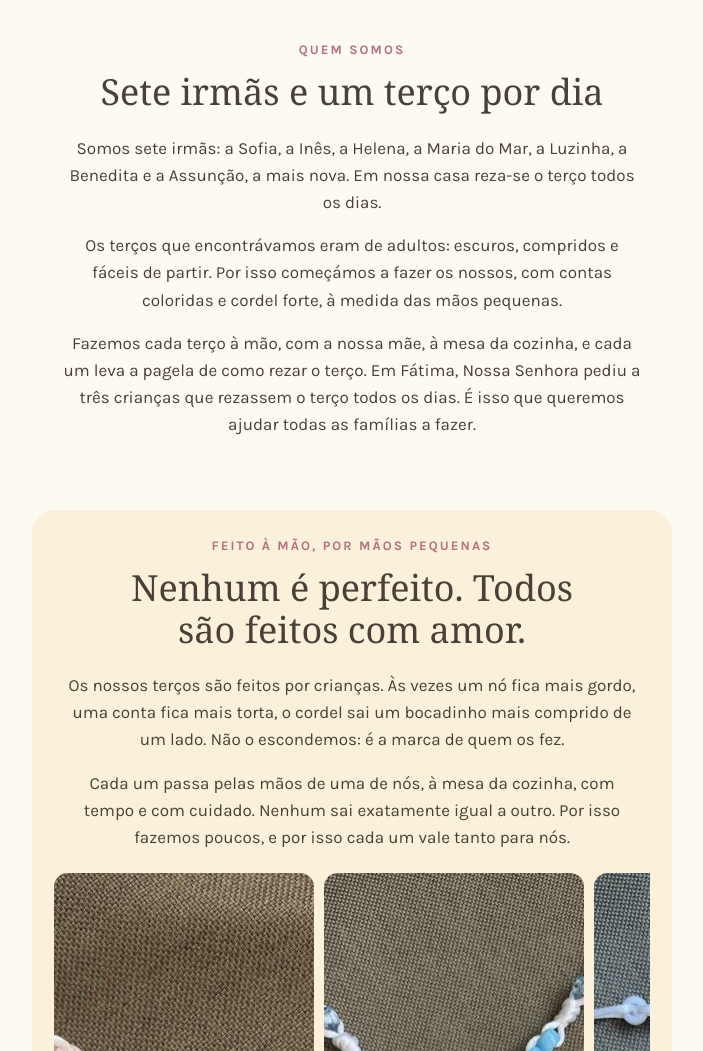
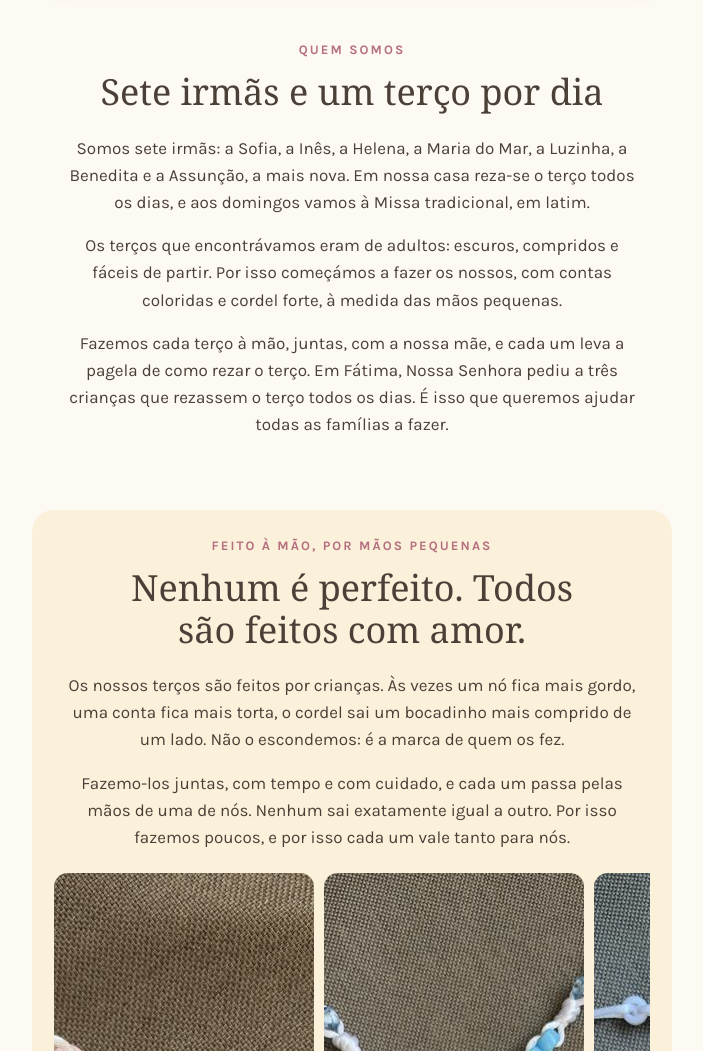
Before and after one commit to rita906/7rosas, a plain HTML site: page index.html in a window 1280 px wide. Shown: the part 1880-2931 px from the top of the page, without its empty margins (288-991 px from the left). Drawn offline with Linux system fonts and the light colour scheme; no server answers; a web font is replaced by a local one.

Commit message:
Site: sai a mesa da cozinha, os terços fazem-se «juntas» com a mãe; volta a frase da Missa ao «Quem somos» (o pedido era sobre a mesa, não sobre a Missa)
Co-Authored-By: Claude Opus 5.5 <noreply@anthropic.com>

```diff
--- a/index.html
+++ b/index.html
@@ -289,9 +289,9 @@ footer{font-family:var(--display);font-style:italic;color:var(--gold);font-size:
       <h2 id="t-quem">Sete irmãs e um terço por dia</h2>
     </div>
     <div class="prose">
-      <p>Somos sete irmãs: a Sofia, a Inês, a Helena, a Maria do Mar, a Luzinha, a Benedita e a Assunção, a mais nova. Em nossa casa reza-se o terço todos os dias.</p>
+      <p>Somos sete irmãs: a Sofia, a Inês, a Helena, a Maria do Mar, a Luzinha, a Benedita e a Assunção, a mais nova. Em nossa casa reza-se o terço todos os dias, e aos domingos vamos à Missa tradicional, em latim.</p>
       <p>Os terços que encontrávamos eram de adultos: escuros, compridos e fáceis de partir. Por isso começámos a fazer os nossos, com contas coloridas e cordel forte, à medida das mãos pequenas.</p>
-      <p>Fazemos cada terço à mão, com a nossa mãe, à mesa da cozinha, e cada um leva a pagela de como rezar o terço. Em Fátima, Nossa Senhora pediu a três crianças que rezassem o terço todos os dias. É isso que queremos ajudar todas as famílias a fazer.</p>
+      <p>Fazemos cada terço à mão, juntas, com a nossa mãe, e cada um leva a pagela de como rezar o terço. Em Fátima, Nossa Senhora pediu a três crianças que rezassem o terço todos os dias. É isso que queremos ajudar todas as famílias a fazer.</p>
     </div>
   </section>
 
@@ -302,7 +302,7 @@ footer{font-family:var(--display);font-style:italic;color:var(--gold);font-size:
     </div>
     <div class="prose">
       <p>Os nossos terços são feitos por crianças. Às vezes um nó fica mais gordo, uma conta fica mais torta, o cordel sai um bocadinho mais comprido de um lado. Não o escondemos: é a marca de quem os fez.</p>
-      <p>Cada um passa pelas mãos de uma de nós, à mesa da cozinha, com tempo e com cuidado. Nenhum sai exatamente igual a outro. Por isso fazemos poucos, e por isso cada um vale tanto para nós.</p>
+      <p>Fazemo-los juntas, com tempo e com cuidado, e cada um passa pelas mãos de uma de nós. Nenhum sai exatamente igual a outro. Por isso fazemos poucos, e por isso cada um vale tanto para nós.</p>
     </div>
     <div class="galeria" role="list" aria-label="Fotografias dos nossos terços">
       <img role="listitem" src="img/fotos/terco-6088.jpg" alt="Terço arco-íris, com contas de várias cores e cruz de madeira" loading="lazy" width="720" height="960">
```
Also changed, not shown: loja/index.src.html (+3 -3 lines).
